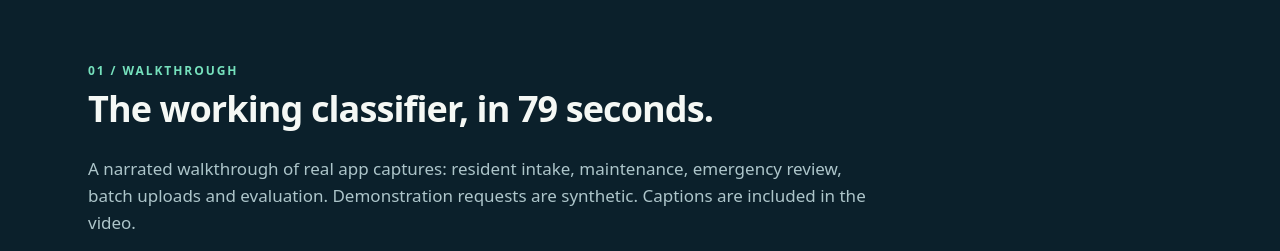
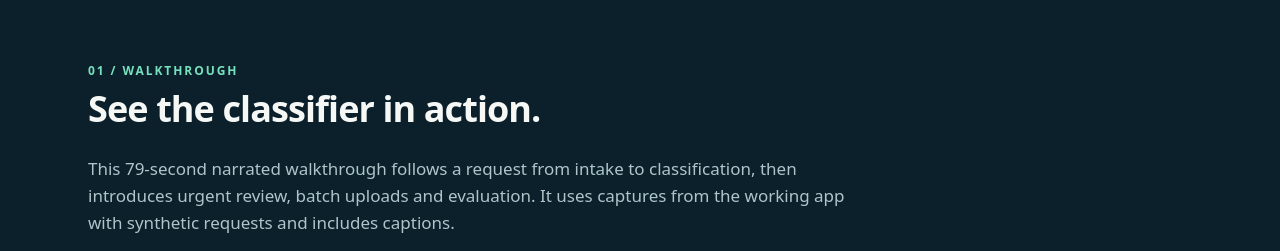
Before and after one commit to Skithrills/condo-request-classifier, a plain HTML site: page index.html in a window 1280 px wide. Shown: the part 1331-1582 px from the top of the page. Drawn offline with Linux system fonts and the light colour scheme; grey boxes are pictures that could not be loaded.

Commit message:
Refine project introduction and showcase wording

```diff
--- a/index.html
+++ b/index.html
@@ -40,7 +40,7 @@
   <header>
     <div class="eyebrow">Management Agent · Classifier prototype</div>
     <h1>Resident requests.<br>Structured decisions.</h1>
-    <p>A condominium request classifier that identifies the issue, priority and suggested team, with clear reasons for staff review. Built with Streamlit, LangGraph, an offline baseline and optional local Gemma inference.</p>
+    <p>Help property-management staff make sense of residents' requests. Each message becomes a category, priority and suggested team, with clear reasons for review. Try the included offline classifier or explore local Gemma inference through Ollama.</p>
     <nav aria-label="Showcase navigation">
       <a class="button primary" href="#demo">Watch the demo</a>
       <a class="button" href="#slides">View the slides</a>
@@ -56,8 +56,8 @@
   </section>
   <section id="demo">
     <div class="eyebrow">01 / Walkthrough</div>
-    <h2>The working classifier, in 79 seconds.</h2>
-    <p>A narrated walkthrough of real app captures: resident intake, maintenance, emergency review, batch uploads and evaluation. Demonstration requests are synthetic. Captions are included in the video.</p>
+    <h2>See the classifier in action.</h2>
+    <p>This 79-second narrated walkthrough follows a request from intake to classification, then introduces urgent review, batch uploads and evaluation. It uses captures from the working app with synthetic requests and includes captions.</p>
     <video controls playsinline preload="metadata" poster="output/demo/poster.png" aria-label="Narrated classifier demonstration with captions">
       <source src="output/demo/Management_Agent_Classifier_Demo.mp4" type="video/mp4">
       Your browser cannot play this video. <a href="output/demo/Management_Agent_Classifier_Demo.mp4">Download the MP4</a>.
```
Also changed, not shown: 1 other file.
